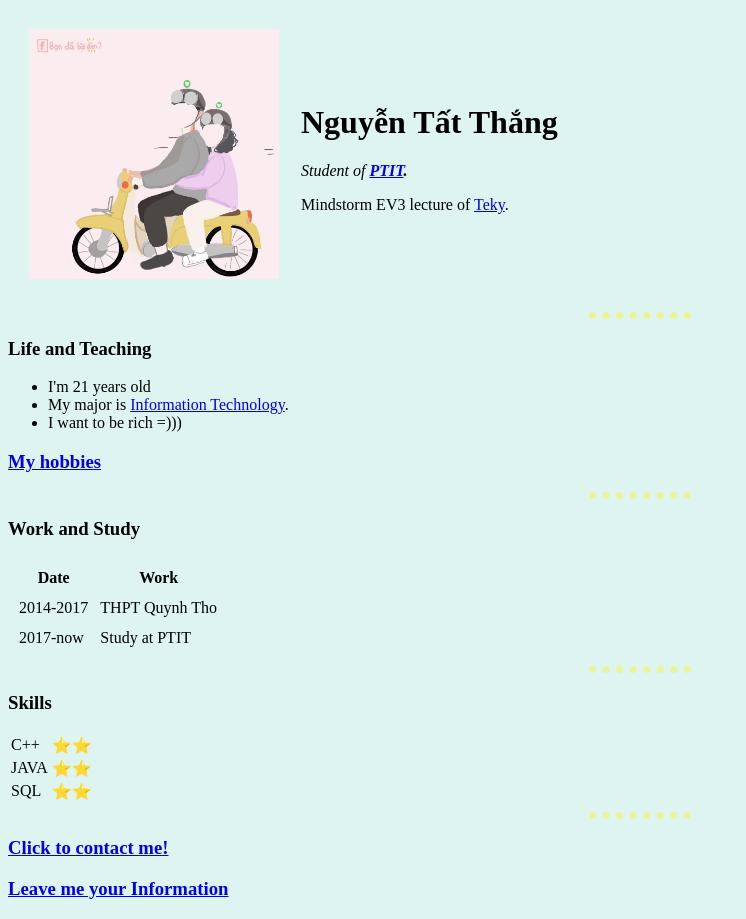
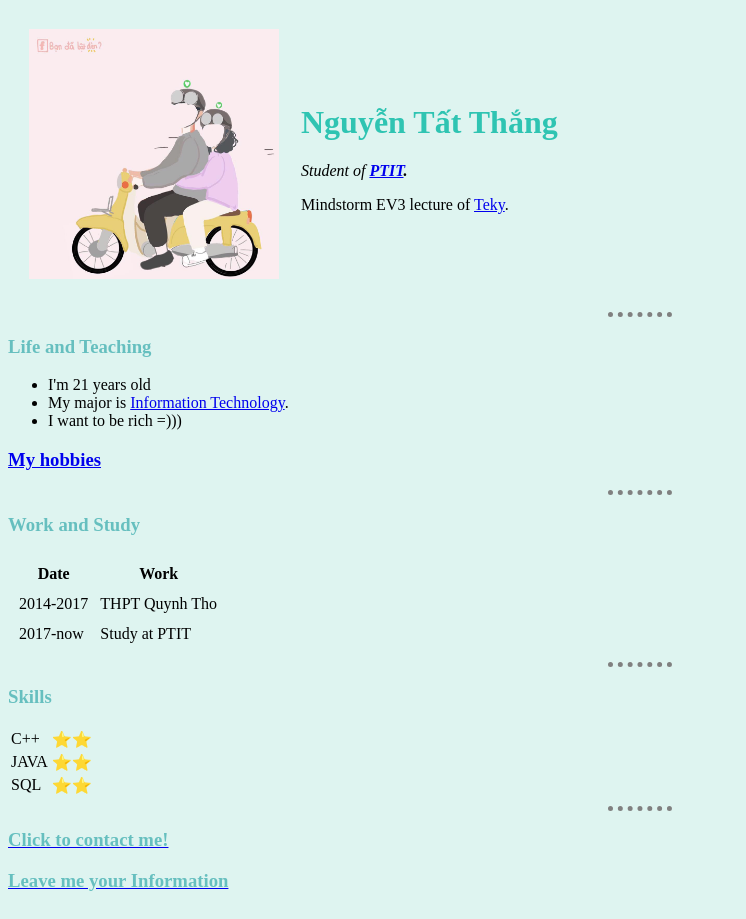
Before and after one commit to tatthang0501/cv, a plain HTML site: page index.html in a window 1280 px wide. Shown: the whole page, without its empty margins (0-746 px from the left). Drawn offline with Linux system fonts and the light colour scheme.

Commit message:
Add files via upload

```diff
--- /dev/null
+++ b/css/styles.css
@@ -0,0 +1,16 @@
+body{
+  background-color: #def4f0;
+}
+hr{
+  border-style: none;
+  border-top-style: dotted;
+  border-color: gray;
+  border-width: 5px;
+  width: 5%;
+}
+h1{
+  color: #2fc4b2;
+}
+h3{
+  color: #66bfbf;
+}
--- a/index.html
+++ b/index.html
@@ -3,23 +3,11 @@
 
 <head>
   <meta charset="utf-8">
+  <link rel="stylesheet" href="css/styles.css">
   <meta name="description" content="Trang web này chả có cái đéo gì hay ho ngoài mấy dòng chữ óc chó.">
   <meta name="keywords" content="Like suck">
   <meta name="author" content="Godzuu">
   <title>♥Godzuu's Personal Site♥</title>
-
-  <style media="screen">
-  body{
-    background-color: #def4f0;
-  }
-  hr{
-    border-style: none;
-    border-top-style: dotted;
-    border-color: #edf492;
-    border-width: 7px;
-    width: 8%;
-  }
-  </style>
 </head>
 
 <body>
```
Also changed, not shown: contact.html (+3 -1 lines), hobbies.html (+3 -1 lines), input.html (+3 -1 lines), login.html (+3 -1 lines).
